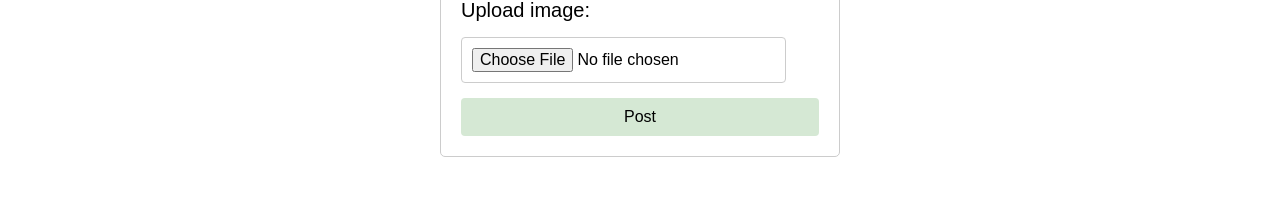
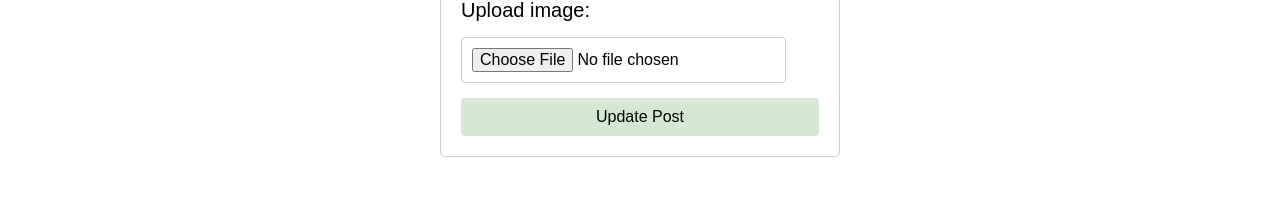
Before and after one commit to dhurrell001/CTA-Bird-Study-Website-ATHE-level-4-Unit-10, a Flask app: page /editPost/1 in a window 1280 px wide. Shown: the part 1093-1297 px from the top of the page. Run offline with Flask 3, Linux system fonts and the light colour scheme; the visitor is signed in with stand-in values (Sample User, id 1); tables that the repository leaves empty hold one stand-in row (values such as "Sample post").

Commit message:
Toggle button text post-update post

```diff
--- a/templates/newPost.html
+++ b/templates/newPost.html
@@ -182,7 +182,13 @@
             <input type="file" id="image" name="image" accept=".jpg,.jpeg,.png">
         </div>
 <!-- Submit button for the form sends a POST request -->
-        <button type="submit" class="form-button" >Post</button>
+        <button type="submit" class="form-button" >
+            {% if post %}
+                Update Post
+            {% else %}
+                Post
+            {% endif %}
+        </button>
 
     </form>
 
```
